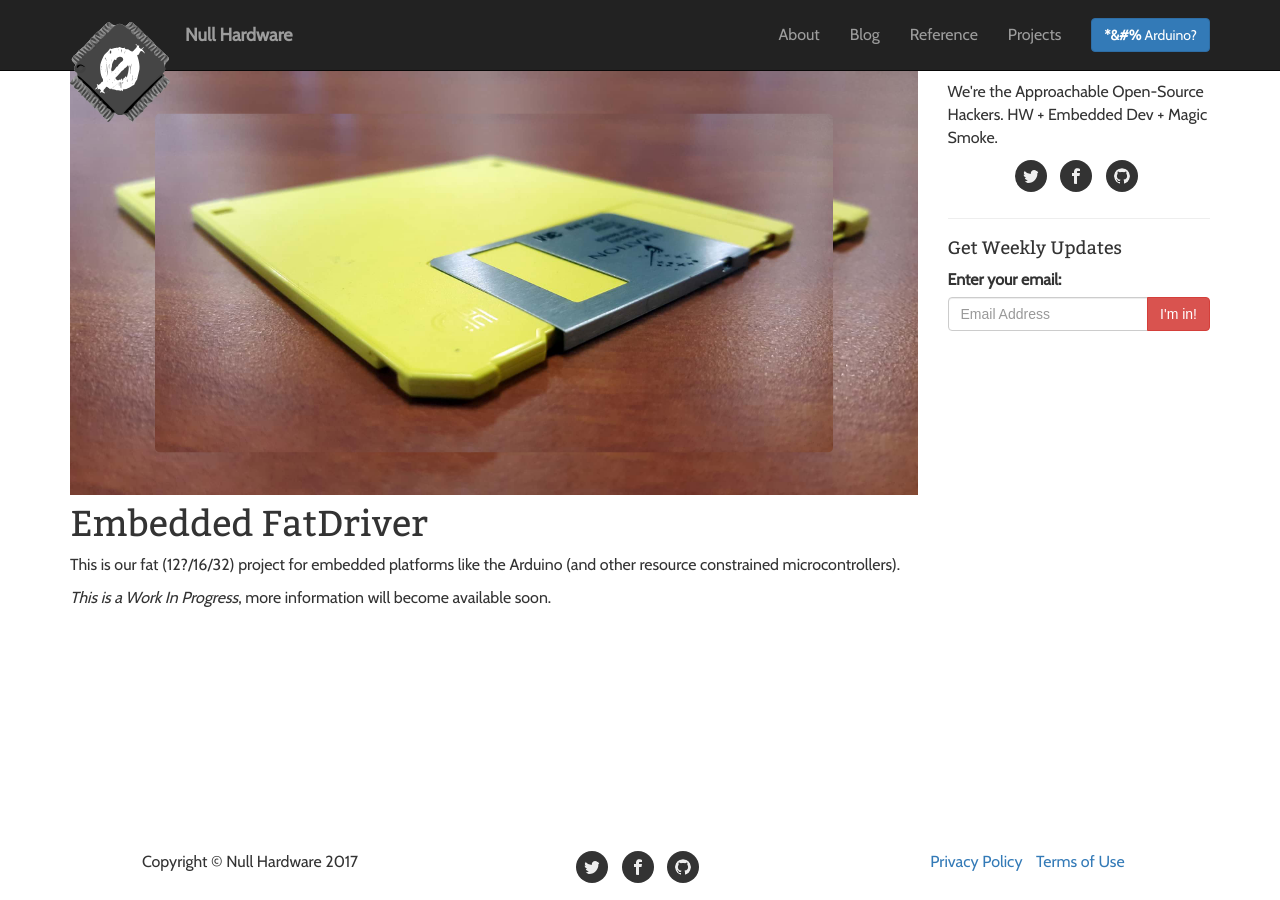
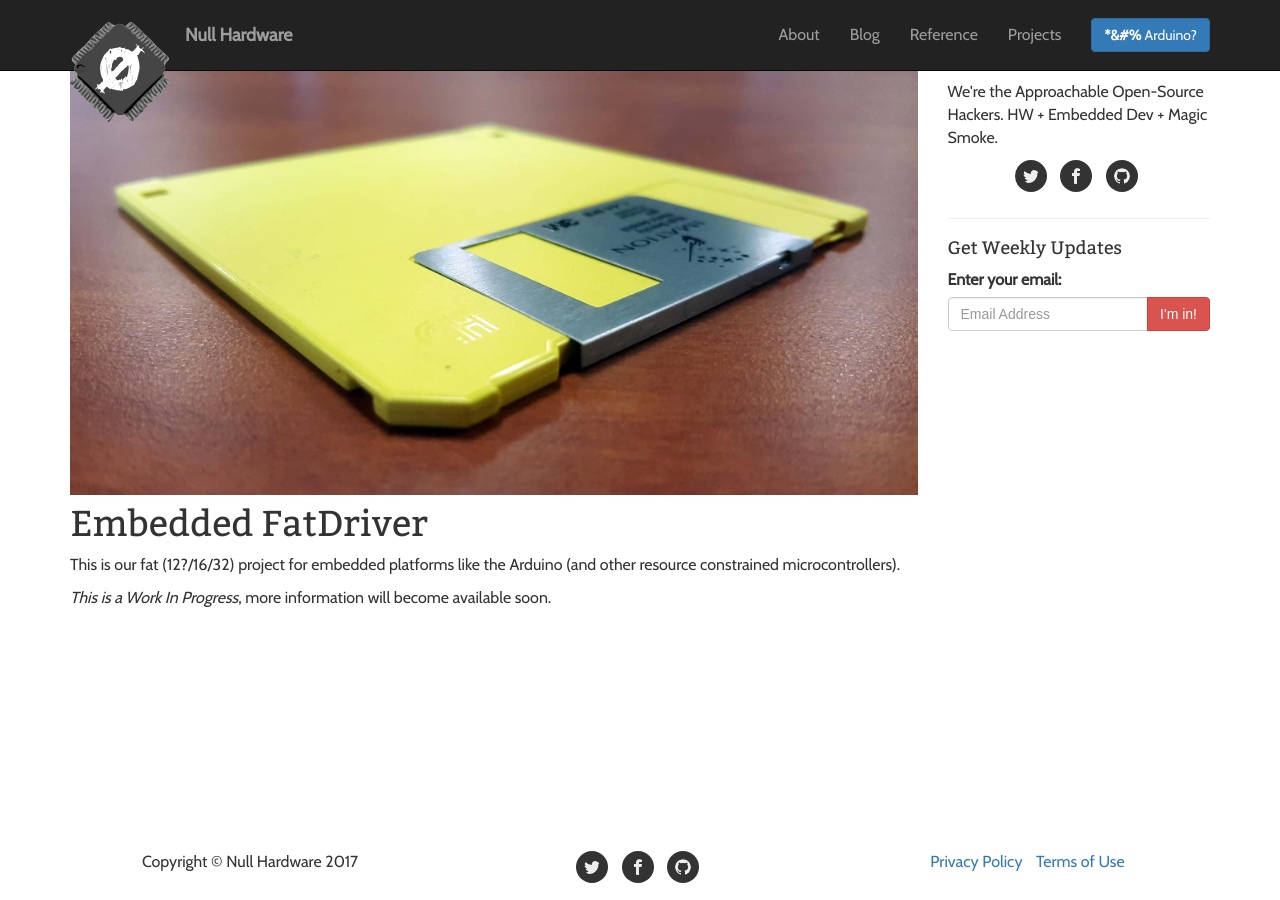
Before and after one commit to nullhardware/nullhardware-website, a Jekyll site: the page built from _projects/FatDriver.md, in a window 1280 px wide. Built offline with Jekyll 4.4.1, drawn with Linux system fonts in a browser that asks for light colours; nearby versions of some CDN libraries.

Commit message:
BUGFIX - forgot to ignore new feature img blocks.
broke the hero image.

```diff
--- a/css/main.scss
+++ b/css/main.scss
@@ -311,7 +311,7 @@ input, textarea {
 
  /* article images
  * ----------------------------------------------------------- */
- article#content img {
+ article#content p img {
   display: block;
   max-width: 80%;
   margin-left: auto;
```
